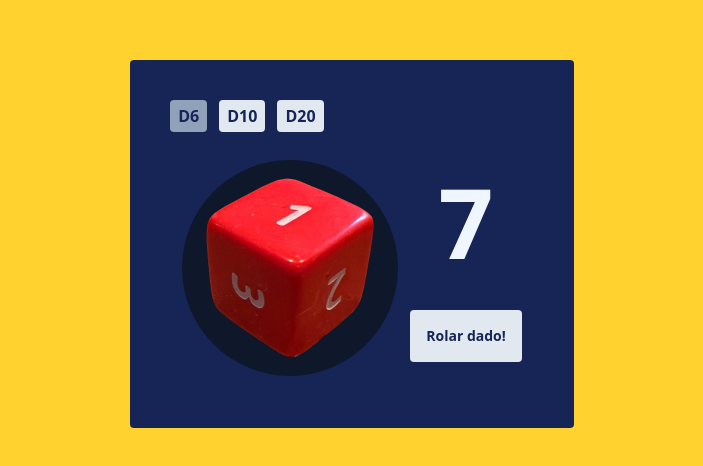
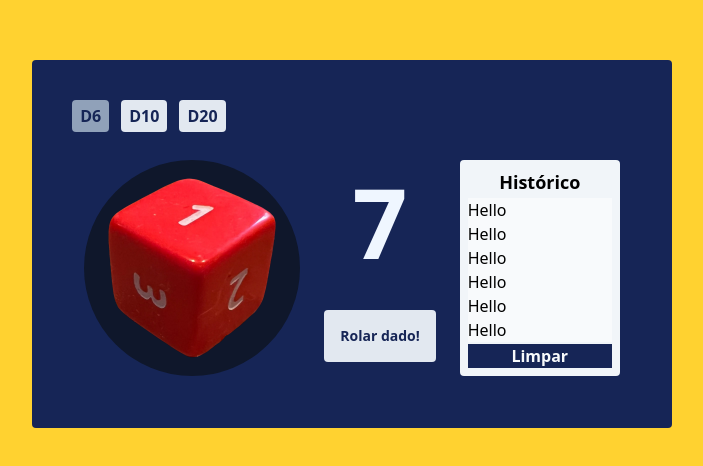
Before and after one commit to eduardo-evaristo/roll-the-dice, a React (Vite) app: page / in a window 1280 px wide. Shown: the part 156-622 px from the top of the page, without its empty margins (288-991 px from the left). Built offline with nearby package versions, Linux system fonts and the light colour scheme.

Commit message:
feat: criar histórico de rolagens

```diff
--- a/src/App.tsx
+++ b/src/App.tsx
@@ -28,7 +28,7 @@ export default function App() {
             ))}
           </ul>
         </div>
-        <div className="flex gap-3 p-3">
+        <div className="flex gap-6 p-3">
           <div className="bg-slate-900 rounded-full p-2">
             <img
               src={`${selectedDice}.png`}
@@ -43,7 +43,23 @@ export default function App() {
               Rolar dado!
             </button>
           </div>
-          {/* <div className="">Histórico</div> */}
+          <div className="bg-slate-100 p-2 w-40 rounded flex flex-col justify-between">
+            <h1 className="text-lg font-bold text-center">Histórico</h1>
+            <div className="bg-slate-50 min-h-36 max-h-36 overflow-scroll">
+              <ul>
+                <li>Hello</li>
+                <li>Hello</li>
+                <li>Hello</li>
+                <li>Hello</li>
+                <li>Hello</li>
+                <li>Hello</li>
+                <li>Hello</li>
+              </ul>
+            </div>
+            <button className="bg-blue-950 text-slate-50 font-bold">
+              Limpar
+            </button>
+          </div>
         </div>
       </div>
     </div>
```
